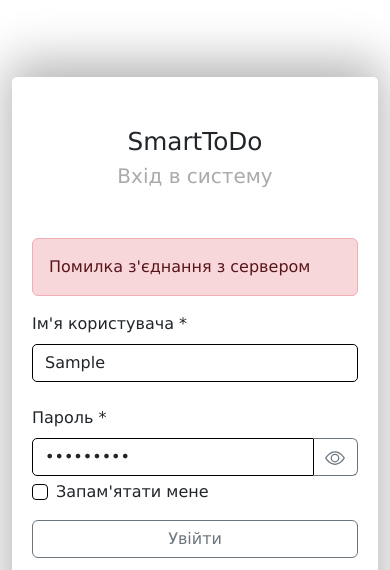
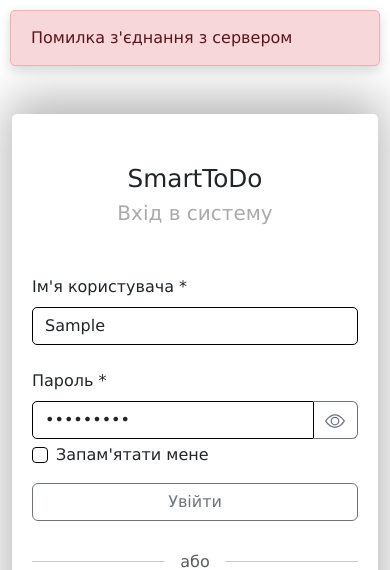
Before and after one commit to vadim-x64/SmartToDo, a website: page src/views/login.html in a window 390 px wide. Both pictures are taken after typing "Sample", "Sample123" into the empty fields and a click on the button "Увійти". Shown: the top 570 px of the page. Drawn offline with nearby package versions, Linux system fonts and the light colour scheme; files that its build step writes are made by us from their sources; no server answers; files whose address does not match are found by name.

Commit message:
refactor: improve error messages display.

```diff
--- a/src/scripts/login.js
+++ b/src/scripts/login.js
@@ -4,7 +4,6 @@
     const username = document.getElementById('username').value;
     const password = document.getElementById('password').value;
     const rememberMe = document.getElementById('rememberMe').checked;
-    const errorDiv = document.getElementById('errorMessage');
 
     try {
         const response = await fetch('/api/auth/login', {
@@ -28,12 +27,10 @@
 
             window.location.href = '/home';
         } else {
-            errorDiv.textContent = data.error;
-            errorDiv.classList.remove('d-none');
+            showError(data.error);
         }
     } catch (err) {
-        errorDiv.textContent = 'Помилка з\'єднання з сервером';
-        errorDiv.classList.remove('d-none');
+        showError('Помилка з\'єднання з сервером');
     }
 });
 
@@ -89,5 +86,15 @@
     }
 }
 
+function showError(message) {
+    const errorDiv = document.getElementById('errorMessage');
+    errorDiv.textContent = message;
+    errorDiv.classList.remove('d-none');
+
+    setTimeout(() => {
+        errorDiv.classList.add('d-none');
+    }, 5000);
+}
+
 initTheme();
 loadRememberedCredentials();
--- a/src/styles/login.css
+++ b/src/styles/login.css
@@ -8,20 +8,28 @@
     color: #FFFFFF;
 }
 
-body.dark-theme .btn-outline-dark {
-    border-color: #415A77;
-    color: #E0E7FF;
+#errorMessage {
+    position: fixed;
+    top: 20px;
+    right: 20px;
+    max-width: 400px;
+    z-index: 9999;
+    padding: 15px 20px;
+    border-radius: 5px;
+    box-shadow: 0 4px 12px rgba(0, 0, 0, 0.15);
+    animation: slideIn 0.3s ease-out;
 }
 
-body.dark-theme .btn-outline-dark:hover {
-    background-color: #415A77;
-    color: #E0E7FF;
+@keyframes slideIn {
+    from {
+        transform: translateX(400px);
+        opacity: 0;
+    }
+    to {
+        transform: translateX(0);
+        opacity: 1;
+    }
 }
-
-
-
-
-
 
 * {
     box-sizing: border-box;
@@ -113,6 +121,13 @@
 }
 
 @media screen and (max-width: 768px) {
+    #errorMessage {
+        top: 10px;
+        right: 10px;
+        left: 10px;
+        max-width: none;
+    }
+
     body {
         padding: 0;
     }
@@ -213,8 +228,19 @@
     color: #E0E7FF;
 }
 
-body.dark-theme .alert-danger {
+body.dark-theme .alert-danger,
+body.dark-theme #errorMessage {
     background-color: #3D1F1F;
     border-color: #EF5350;
     color: #FFCDD2;
 }
+
+body.dark-theme .btn-outline-dark {
+    border-color: #415A77;
+    color: #E0E7FF;
+}
+
+body.dark-theme .btn-outline-dark:hover {
+    background-color: #415A77;
+    color: #E0E7FF;
+}
--- a/src/styles/register.css
+++ b/src/styles/register.css
@@ -8,20 +8,28 @@
     color: #FFFFFF;
 }
 
-body.dark-theme .btn-outline-dark {
-    border-color: #415A77;
-    color: #E0E7FF;
+#errorMessage {
+    position: fixed;
+    top: 20px;
+    right: 20px;
+    max-width: 400px;
+    z-index: 9999;
+    padding: 15px 20px;
+    border-radius: 5px;
+    box-shadow: 0 4px 12px rgba(0, 0, 0, 0.15);
+    animation: slideIn 0.3s ease-out;
 }
 
-body.dark-theme .btn-outline-dark:hover {
-    background-color: #415A77;
-    color: #E0E7FF;
+@keyframes slideIn {
+    from {
+        transform: translateX(400px);
+        opacity: 0;
+    }
+    to {
+        transform: translateX(0);
+        opacity: 1;
+    }
 }
-
-
-
-
-
 
 * {
     box-sizing: border-box;
@@ -93,6 +101,13 @@
 }
 
 @media screen and (max-width: 768px) {
+    #errorMessage {
+        top: 10px;
+        right: 10px;
+        left: 10px;
+        max-width: none;
+    }
+
     body {
         padding: 0;
     }
@@ -180,8 +195,19 @@
     background-color: #415A77;
 }
 
-body.dark-theme .alert-danger {
+body.dark-theme .alert-danger,
+body.dark-theme #errorMessage {
     background-color: #3D1F1F;
     border-color: #EF5350;
     color: #FFCDD2;
 }
+
+body.dark-theme .btn-outline-dark {
+    border-color: #415A77;
+    color: #E0E7FF;
+}
+
+body.dark-theme .btn-outline-dark:hover {
+    background-color: #415A77;
+    color: #E0E7FF;
+}
--- a/src/views/login.html
+++ b/src/views/login.html
@@ -9,13 +9,14 @@
     <link rel="icon" href="/static/icon.png" type="image/png">
 </head>
 <body>
+<div id="errorMessage" class="alert alert-danger d-none"></div>
 <div class="container">
     <div class="auth-card">
         <div class="auth-header">
             <h2>SmartToDo</h2>
             <h5>Вхід в систему</h5>
         </div>
-        <div id="errorMessage" class="alert alert-danger d-none"></div>
+
         <form id="loginForm">
             <div class="mb-3">
                 <label class="form-label">Ім'я користувача *</label>
```
Also changed, not shown: src/scripts/account.js (+12 -2 lines), src/scripts/register.js (+12 -6 lines), src/views/register.html (+2 -1 lines).
